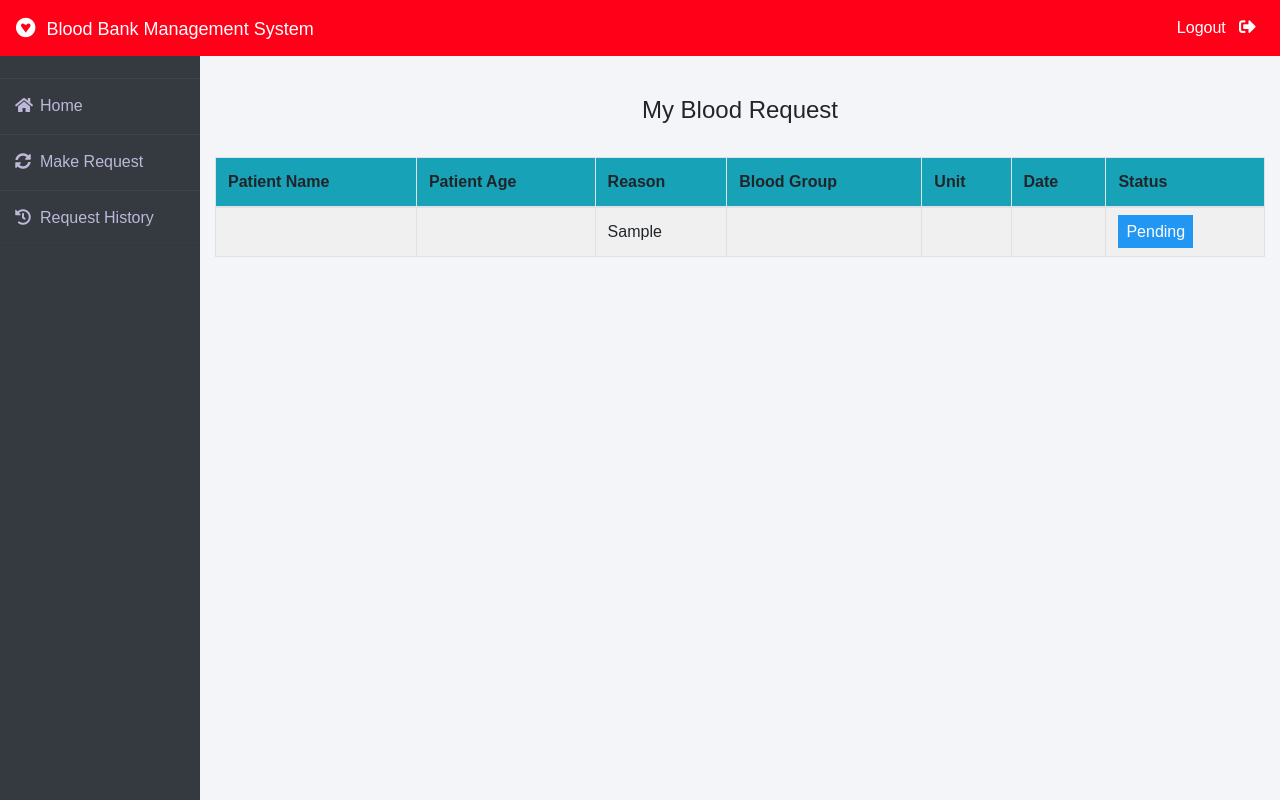
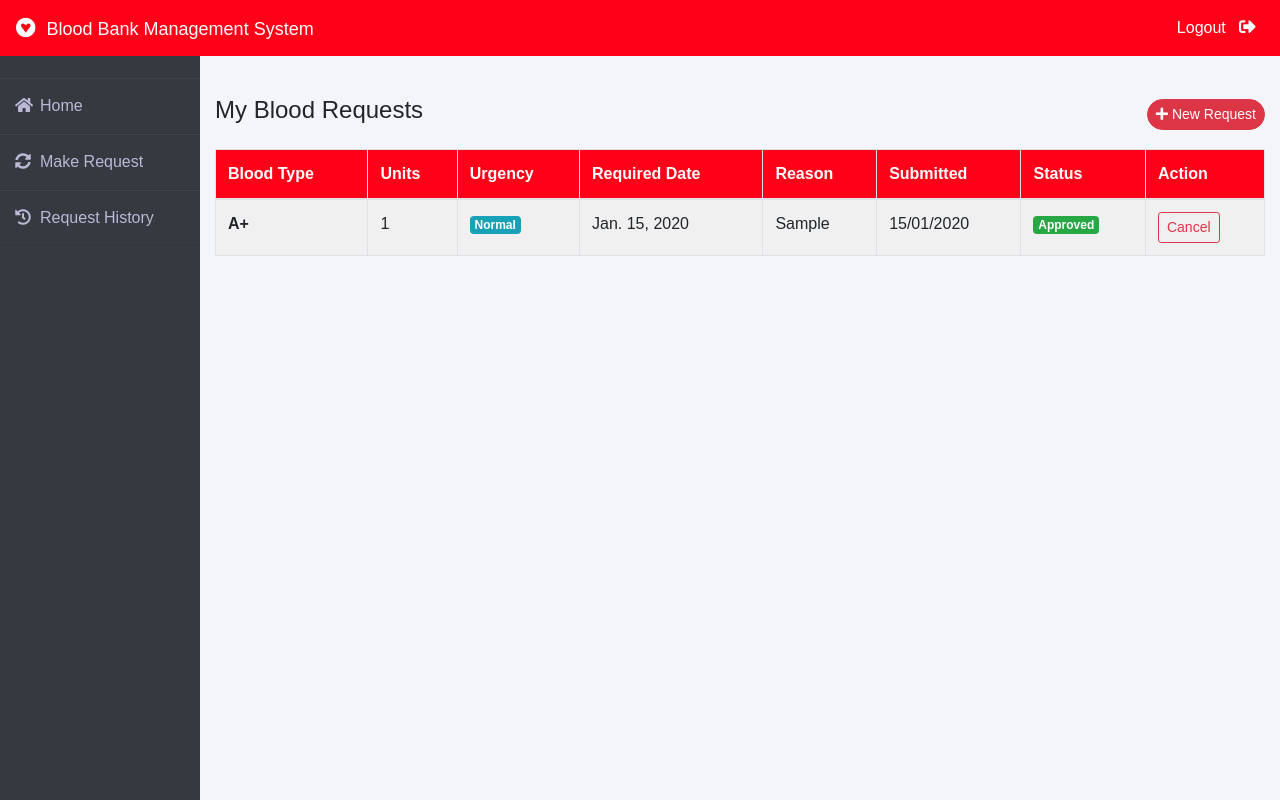
Before and after one commit to Ha-Ni98/Blood-donation-system-copy, a Django app: page /en/patient/my-request in a window 1280 px wide. Run offline with Django 3.2, Linux system fonts and the light colour scheme; a user stored in the database is signed in; tables that the repository leaves empty hold one stand-in row (values such as "Sample post"); some libraries are stand-ins or nearby versions.

Commit message:
feat(phase-b sprint-6): my requests page redesign and patient cancellation
- Add cancel_request_view in patient/views.py:
  - POST-only (GET redirects to my-request)
  - Ownership enforced via get(pk=pk, patient=patient_profile)
  - ACTIVE_STATUSES guard: only pending/approved can be cancelled
  - Cascade: approved + linked DonationRequest -> cancelled_by_admin + Notification to donor
  - Success toast: 'Your request has been cancelled.'
- Add cancel-request/<int:pk> URL pattern in patient/urls.py
- Redesign templates/patient/my_request.html:
  - New columns: Blood Type, Units, Urgency, Required Date, Reason, Submitted, Status, Action
  - Remove old columns: Patient Name, Patient Age, Blood Group, Unit, Date
  - All 7 status badges with Bootstrap badge colors
  - Cancel button (Pending/Approved only) triggers modal
  - Empty state with call-to-action link
- Create templates/patient/cancel_request_modal.html:
  - Bootstrap 4 modal with danger header
  - Shows blood type from data-attributes
  - Sets form action dynamically via JS to correct cancel URL

```diff
--- a/patient/urls.py
+++ b/patient/urls.py
@@ -3,9 +3,10 @@ from django.urls import path
 from django.contrib.auth.views import LoginView
 from . import views
 urlpatterns = [
-    path('patientlogin', LoginView.as_view(template_name='patient/patientlogin.html'),name='patientlogin'),
+    path('patientlogin', LoginView.as_view(template_name='patient/patientlogin.html'), name='patientlogin'),
     # patientsignup handled by uniform signup in blood app
-    path('patient-dashboard', views.patient_dashboard_view,name='patient-dashboard'),
-    path('make-request', views.make_request_view,name='make-request'),
-    path('my-request', views.my_request_view,name='my-request'),
+    path('patient-dashboard', views.patient_dashboard_view, name='patient-dashboard'),
+    path('make-request', views.make_request_view, name='make-request'),
+    path('my-request', views.my_request_view, name='my-request'),
+    path('cancel-request/<int:pk>', views.cancel_request_view, name='cancel-request'),
 ]
--- a/patient/views.py
+++ b/patient/views.py
@@ -115,3 +115,57 @@ def my_request_view(request):
         patient=patient_profile
     ).order_by('-created_at')
     return render(request, 'patient/my_request.html', {'blood_request': blood_request})
+
+
+@login_required(login_url='login')
+def cancel_request_view(request, pk):
+    """
+    Patient cancels their own blood request.
+    - POST only (CSRF protected)
+    - Ownership enforced: patient must own the request
+    - Only Pending or Approved statuses can be cancelled (Spec §4.4)
+    - If Approved + linked DonationRequest exists: cascade cancel + notify donor
+    """
+    if request.method != 'POST':
+        return redirect('my-request')
+
+    try:
+        patient_profile = bmodels.PatientProfile.objects.get(app_user__user=request.user)
+    except bmodels.PatientProfile.DoesNotExist:
+        messages.error(request, 'Patient profile not found.')
+        return redirect('home')
+
+    try:
+        blood_request = bmodels.BloodRequest.objects.get(pk=pk, patient=patient_profile)
+    except bmodels.BloodRequest.DoesNotExist:
+        messages.error(request, 'Blood request not found.')
+        return redirect('my-request')
+
+    # Only Pending or Approved can be cancelled (Spec §4.4)
+    if blood_request.status not in list(ACTIVE_STATUSES):
+        messages.error(request, 'This request cannot be cancelled.')
+        return redirect('my-request')
+
+    # Cascade: if Approved and linked DonationRequest exists — Spec §4.4
+    if blood_request.status == 'approved':
+        try:
+            donation_req = blood_request.donation_request
+            donation_req.status = 'cancelled_by_admin'
+            donation_req.save()
+            # Notify the donor
+            bmodels.Notification.objects.create(
+                recipient=donation_req.donor.app_user,
+                title='Donation Request Cancelled',
+                message=(
+                    f'The blood request you were matched with has been cancelled by the patient. '
+                    f'Your donation request has been cancelled.'
+                ),
+            )
+        except bmodels.DonationRequest.DoesNotExist:
+            pass  # No linked DonationRequest — nothing to cascade
+
+    blood_request.status = 'cancelled_by_user'
+    blood_request.save()
+
+    messages.success(request, 'Your request has been cancelled.')
+    return redirect('my-request')
--- /dev/null
+++ b/templates/patient/cancel_request_modal.html
@@ -0,0 +1,53 @@
+{% load i18n %}
+{# Cancel Request Confirmation Modal — Bootstrap 4 #}
+{# Included in my_request.html via {% include %} #}
+
+<div class="modal fade" id="cancelModal" tabindex="-1" role="dialog"
+     aria-labelledby="cancelModalLabel" aria-hidden="true">
+    <div class="modal-dialog modal-dialog-centered" role="document">
+        <div class="modal-content">
+            <div class="modal-header bg-danger text-white">
+                <h5 class="modal-title" id="cancelModalLabel">
+                    <i class="fas fa-exclamation-triangle mr-1"></i>
+                    {% trans "Cancel Blood Request" %}
+                </h5>
+                <button type="button" class="close text-white" data-dismiss="modal" aria-label="Close">
+                    <span aria-hidden="true">&times;</span>
+                </button>
+            </div>
+            <div class="modal-body">
+                <p>
+                    {% trans "Are you sure you want to cancel your blood request for" %}
+                    <strong id="modalBloodType"></strong>?
+                </p>
+                <p class="text-muted small">
+                    {% trans "This action cannot be undone. If the request was already approved and linked to a donor, they will be notified." %}
+                </p>
+            </div>
+            <div class="modal-footer">
+                <button type="button" class="btn btn-secondary" data-dismiss="modal">
+                    {% trans "Go Back" %}
+                </button>
+                <form id="cancelForm" method="POST" action="" style="display:inline;">
+                    {% csrf_token %}
+                    <button type="submit" class="btn btn-danger">
+                        {% trans "Yes, Cancel Request" %}
+                    </button>
+                </form>
+            </div>
+        </div>
+    </div>
+</div>
+
+<script>
+    // Populate modal with request-specific data when opened
+    $('#cancelModal').on('show.bs.modal', function(event) {
+        var button = $(event.relatedTarget);
+        var requestId = button.data('request-id');
+        var bloodType = button.data('blood-type');
+
+        var modal = $(this);
+        modal.find('#modalBloodType').text(bloodType);
+        modal.find('#cancelForm').attr('action', '/patient/cancel-request/' + requestId);
+    });
+</script>
--- a/templates/patient/my_request.html
+++ b/templates/patient/my_request.html
@@ -1,62 +1,98 @@
 {% extends 'patient/patientbase.html' %}
 {% load i18n %}
-{% load widget_tweaks %}
 {% load static %}
 
 {% block content %}
-<head>
-    <style>
-        .label {
-            color: white;
-            padding: 8px;
-        }
-
-        .success {background-color: #4CAF50;} /* Green */
-        .info {background-color: #2196F3;} /* Blue */
-        .warning {background-color: #ff9800;} /* Orange */
-        .danger {background-color: #f44336;} /* Red */
-        .other {background-color: #e7e7e7; color: black;} /* Gray */
-    </style>
-</head>
-
 <br><br>
 <div class="container">
-    <h4 class="text-center">{% trans "My Blood Request" %}</h4><br>
+    <div class="d-flex justify-content-between align-items-center mb-3">
+        <h4>{% trans "My Blood Requests" %}</h4>
+        <a href="/patient/make-request" class="btn btn-danger btn-sm" style="border-radius:20px;">
+            <i class="fas fa-plus"></i> {% trans "New Request" %}
+        </a>
+    </div>
 
+    {% if blood_request %}
+    <div class="table-responsive">
         <table class="table table-light table-hover table-bordered table-striped">
-        <thead class="bg-info">
+            <thead class="bg-danger text-white">
                 <tr>
-                <th scope="col">{% trans "Patient Name" %}</th>
-                <th scope="col">{% trans "Patient Age" %}</th>
-                <th scope="col">{% trans "Reason" %}</th>
-                <th scope="col">{% trans "Blood Group" %}</th>
-                <th scope="col">{% trans "Unit" %}</th>
-                <th scope="col">{% trans "Date" %}</th>
-                <th scope="col">{% trans "Status" %}</th>
+                    <th>{% trans "Blood Type" %}</th>
+                    <th>{% trans "Units" %}</th>
+                    <th>{% trans "Urgency" %}</th>
+                    <th>{% trans "Required Date" %}</th>
+                    <th>{% trans "Reason" %}</th>
+                    <th>{% trans "Submitted" %}</th>
+                    <th>{% trans "Status" %}</th>
+                    <th>{% trans "Action" %}</th>
                 </tr>
             </thead>
-
             <tbody>
-            {% for t in blood_request %}
+                {% for req in blood_request %}
                 <tr>
-                <td>{{ t.patient_name }}</td>
-                <td>{{ t.patient_age }}</td>
-                <td>{{ t.reason }}</td>
-                <td>{{ t.bloodgroup }}</td>
-                <td>{{ t.unit }}</td>
-                <td>{{ t.date }}</td>
-
-                {% if t.status == 'Approved' %}
-                    <td><span class="label warning">{% trans "Approved" %}</span></td>
-                {% elif t.status == 'Rejected' %}
-                    <td><span class="label success">{% trans "Rejected" %}</span></td>
+                    <td><strong>{{ req.blood_type }}{{ req.blood_sign }}</strong></td>
+                    <td>{{ req.units_needed }}</td>
+                    <td>
+                        {% if req.urgency == 'critical' %}
+                            <span class="badge badge-danger">{% trans "Critical" %}</span>
+                        {% elif req.urgency == 'urgent' %}
+                            <span class="badge badge-warning">{% trans "Urgent" %}</span>
                         {% else %}
-                    <td><span class="label info">{% trans "Pending" %}</span></td>
+                            <span class="badge badge-info">{% trans "Normal" %}</span>
                         {% endif %}
+                    </td>
+                    <td>{{ req.required_date }}</td>
+                    <td style="max-width:180px; white-space:nowrap; overflow:hidden; text-overflow:ellipsis;"
+                        title="{{ req.reason }}">{{ req.reason }}</td>
+                    <td>{{ req.created_at|date:"d/m/Y" }}</td>
+                    <td>
+                        {% if req.status == 'pending' %}
+                            <span class="badge badge-warning">{% trans "Pending" %}</span>
+                        {% elif req.status == 'approved' %}
+                            <span class="badge badge-success">{% trans "Approved" %}</span>
+                        {% elif req.status == 'completed' %}
+                            <span class="badge badge-primary">{% trans "Completed" %}</span>
+                        {% elif req.status == 'rejected' %}
+                            <span class="badge badge-danger">{% trans "Rejected" %}</span>
+                        {% elif req.status == 'cancelled_by_user' %}
+                            <span class="badge badge-secondary">{% trans "Cancelled" %}</span>
+                        {% elif req.status == 'cancelled_by_admin' %}
+                            <span class="badge badge-dark">{% trans "Cancelled by Admin" %}</span>
+                        {% elif req.status == 'expired' %}
+                            <span class="badge badge-light border">{% trans "Expired" %}</span>
+                        {% endif %}
+                    </td>
+                    <td>
+                        {% if req.status == 'pending' or req.status == 'approved' %}
+                            {# Trigger cancel confirmation modal #}
+                            <button type="button"
+                                    class="btn btn-outline-danger btn-sm"
+                                    data-toggle="modal"
+                                    data-target="#cancelModal"
+                                    data-request-id="{{ req.pk }}"
+                                    data-blood-type="{{ req.blood_type }}{{ req.blood_sign }}">
+                                {% trans "Cancel" %}
+                            </button>
+                        {% else %}
+                            <span class="text-muted">—</span>
+                        {% endif %}
+                    </td>
                 </tr>
                 {% endfor %}
             </tbody>
         </table>
     </div>
+    {% else %}
+    <div class="text-center text-muted py-5">
+        <i class="fas fa-inbox fa-3x mb-3"></i>
+        <p>{% trans "You have not made any blood requests yet." %}</p>
+        <a href="/patient/make-request" class="btn btn-danger">{% trans "Submit your first request" %}</a>
+    </div>
+    {% endif %}
+
+</div>
+
+{# ── Cancellation Confirmation Modal ── #}
+{% include 'patient/cancel_request_modal.html' %}
 
 {% endblock content %}
```
Lines whose indentation alone changed are shown as unchanged.
